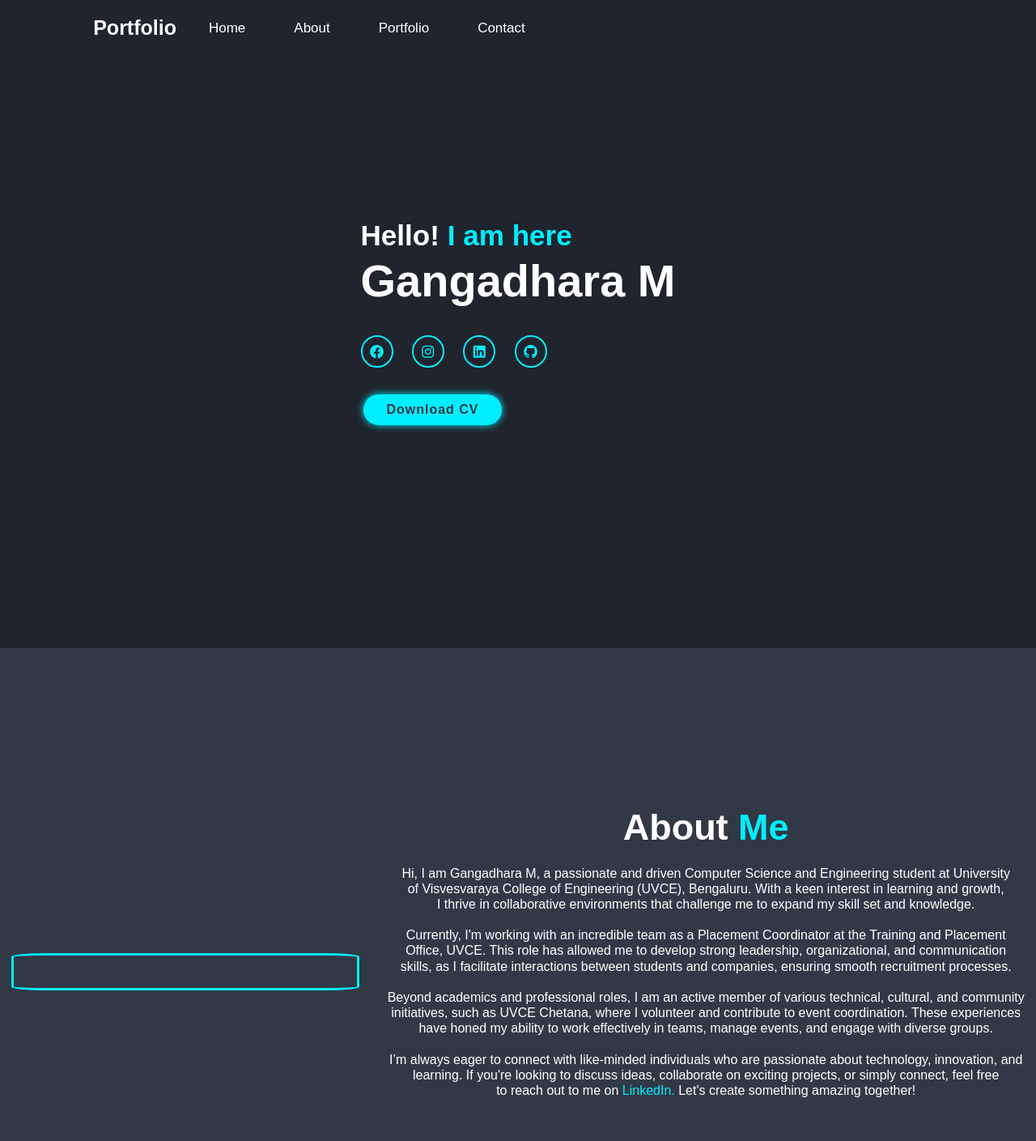
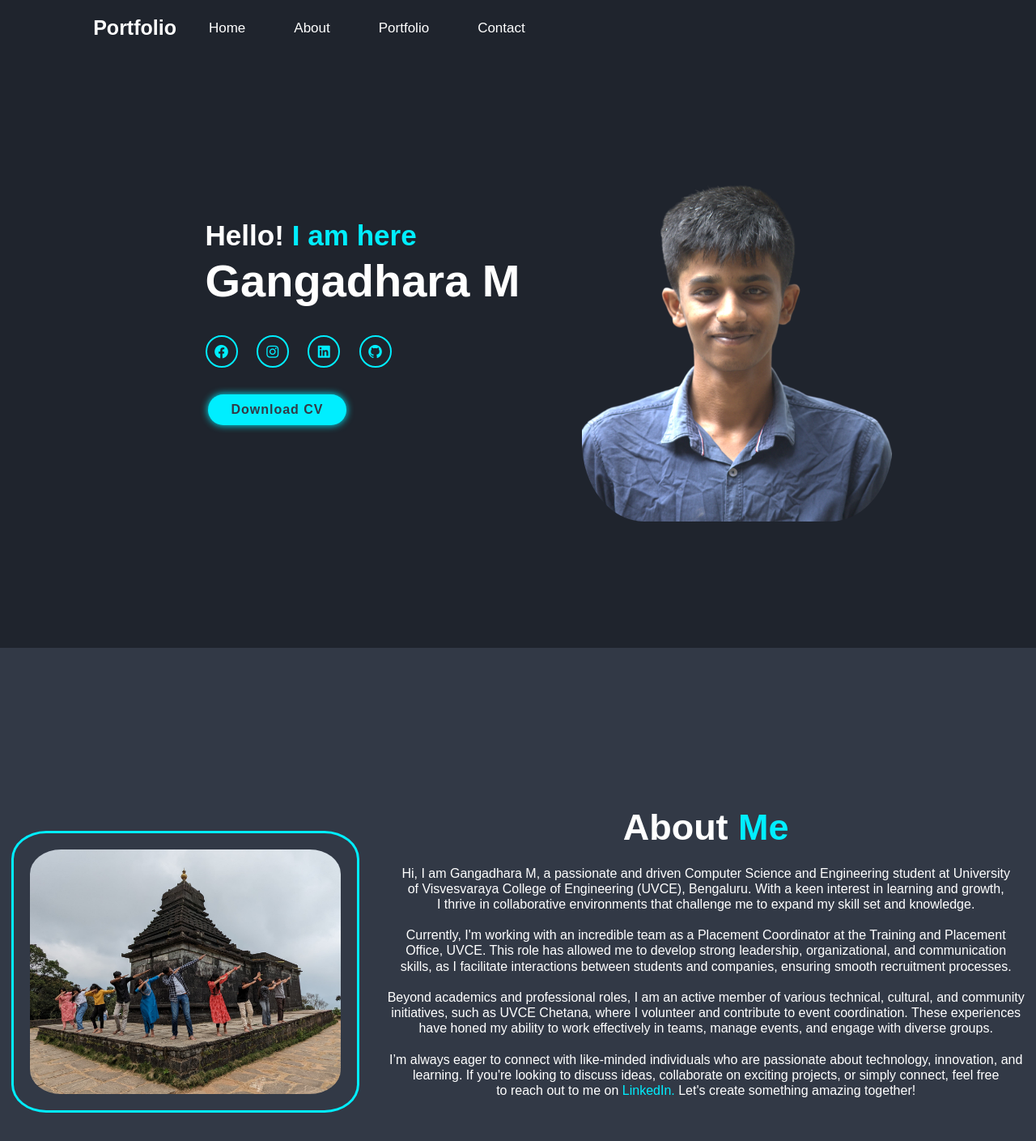
Before and after one commit to Gangadhar-15/MyPortfolio, a plain HTML site: page index.html in a window 1280 px wide. Shown: the top 1409 px of the page at 81% size. Drawn offline with nearby package versions, Linux system fonts and the light colour scheme.

Commit message:
Update index.html

```diff
--- a/index.html
+++ b/index.html
@@ -41,7 +41,7 @@
         </div>
 
         <div class="home-img">
-            <img src="img/My_photo.png" alt="">
+            <img src="My_photo.png" alt="">
         </div>
     </section>
 
@@ -49,7 +49,7 @@
     <!-- About section -->
     <section class="about" id="about">
         <div class="about-img">
-            <img src="img/UVCE.jpg" alt="">
+            <img src="UVCE.jpg" alt="">
         </div>
 
         <div class="about-content">
```
